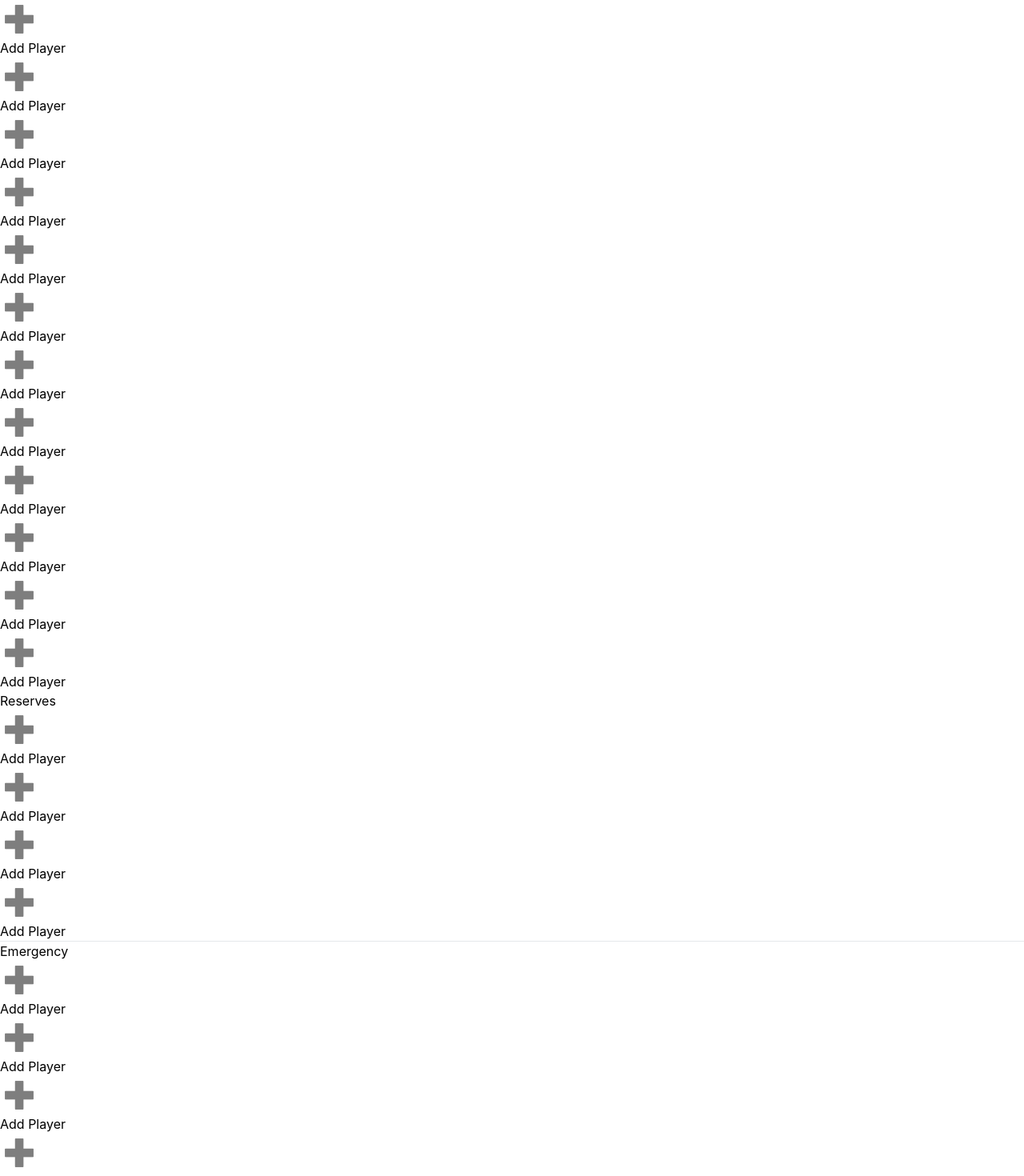
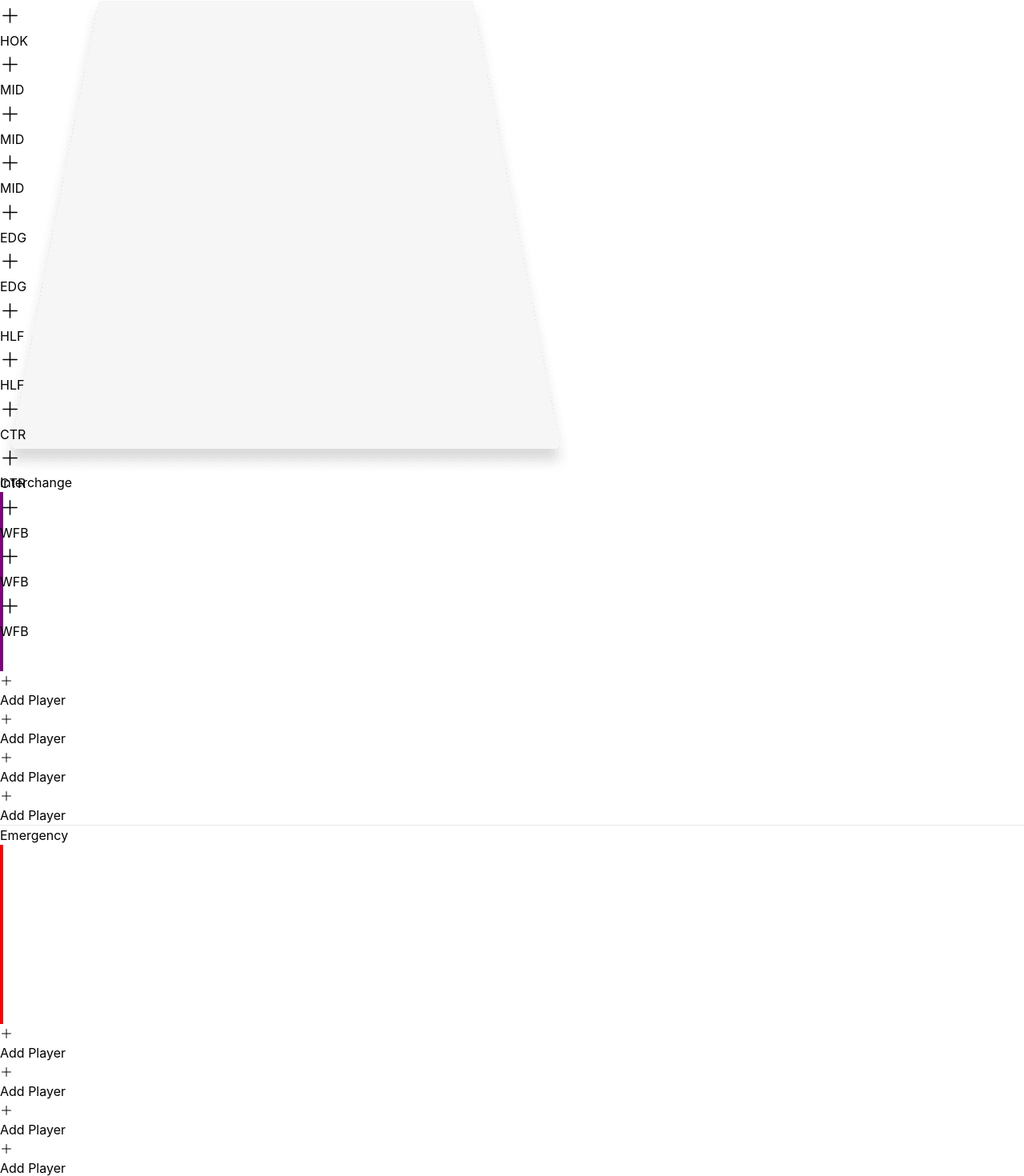
Before and after one commit to GeordieTG/Legend-Web, a React (Vite) app: page /team in a window 1280 px wide. Shown: the part 414-1884 px from the top of the page at 80% size. Built offline with nearby package versions, Linux system fonts and the light colour scheme.

Commit message:
Arranged Team and Reserves

```diff
--- a/src/components/Reserves.tsx
+++ b/src/components/Reserves.tsx
@@ -3,14 +3,78 @@ import TeamRow from "./TeamRow";
 const Reserves = () => {
     return (
         <div className="bg-white rounded-xl p-5 space-y-10">
-            <p className="text-black font-bold text-xl">Reserves</p>
+            <p className="text-black font-bold text-xl">Interchange</p>
 
-            <TeamRow number={2}/>
-            <TeamRow number={2}/>
+            <div className="flex">
+                <div style={{border:"2px solid purple", width:"1px", height:"224px"}}></div>
+                <div className="flex-grow">
+
+                    <div className="p-4 w-full hover:bg-gray-200">
+                        <div className="flex space-x-3">
+                            <i className="bi bi-plus-lg"></i>
+                            <p className="text-md">Add Player</p>
+                        </div>
+                    </div>
+
+                    <div className="p-4 hover:bg-gray-200">
+                        <div className="flex space-x-3">
+                            <i className="bi bi-plus-lg"></i>
+                            <p className="text-md">Add Player</p>
+                        </div>
+                    </div>
+
+                    <div className="p-4 hover:bg-gray-200">
+                        <div className="flex space-x-3">
+                            <i className="bi bi-plus-lg"></i>
+                            <p className="text-md">Add Player</p>
+                        </div>
+                    </div>
+
+                    <div className="p-4 hover:bg-gray-200">
+                        <div className="flex space-x-3">
+                            <i className="bi bi-plus-lg"></i>
+                            <p className="text-md">Add Player</p>
+                        </div>
+                    </div>
+                </div>
+            </div>
+
             <hr></hr>
+
             <p className="text-black font-bold text-xl">Emergency</p>
-            <TeamRow number={2}/>
-            <TeamRow number={2}/>
+            <div className="flex">
+            <div style={{border:"2px solid red", width:"1px", height:"224px"}}></div>
+            <div className="flex-grow">
+
+                    <div className="p-4 hover:bg-gray-200">
+                        <div className="flex space-x-3">
+                            <i className="bi bi-plus-lg"></i>
+                            <p className="text-md">Add Player</p>
+                        </div>
+                    </div>
+
+                    <div className="p-4 hover:bg-gray-200">
+                        <div className="flex space-x-3">
+                            <i className="bi bi-plus-lg"></i>
+                            <p className="text-md">Add Player</p>
+                        </div>
+                    </div>
+
+                    <div className="p-4 hover:bg-gray-200">
+                        <div className="flex space-x-3">
+                            <i className="bi bi-plus-lg"></i>
+                            <p className="text-md">Add Player</p>
+                        </div>
+                    </div>
+
+                    <div className="p-4 hover:bg-gray-200">
+                        <div className="flex space-x-3">
+                            <i className="bi bi-plus-lg"></i>
+                            <p className="text-md">Add Player</p>
+                        </div>
+                    </div>
+                </div>
+            </div>
 
         </div>
     )
--- a/src/components/Sidebar.tsx
+++ b/src/components/Sidebar.tsx
@@ -2,12 +2,11 @@ import {Link} from "react-router-dom";
 
 const Sidebar = () => {
     return (
-        <div style={{minWidth: "15rem", maxWidth:"15rem"}} className="raleway p-3 border bg-zinc-50 h-screen">
+        <div style={{minWidth: "15rem", maxWidth:"15rem"}} className="raleway p-3 border bg-zinc-100 h-screen">
 
             <h1 className="px-2 mt-10">legend.</h1>
 
             <div className="mt-16 flex flex-col gap-1">
-
                 <div className="flex space-x-4 rounded-lg p-2 hover:bg-gray-200">
                     <p><i style={{color:"black"}} className="sidebarText bi bi-dribbble"></i></p>
                     <Link className="text-black" to="/team">Team</Link>
@@ -27,9 +26,19 @@ const Sidebar = () => {
                     <p><i style={{color:"black"}} className="sidebarText bi bi-bar-chart"></i></p>
                     <Link className="text-black" to="/statistics">Statistics</Link>
                 </div>
-
             </div>
 
+            <hr className="my-5"></hr>
+
+            <div>
+                <h2 className="mb-5 text-gray-600">My Leagues</h2>
+                <div className="flex space-x-4 rounded-lg p-2 hover:bg-gray-200">
+                    <Link className="text-black" to="/statistics">Bishops</Link>
+                </div>
+                <div className="flex space-x-4 rounded-lg p-2 hover:bg-gray-200">
+                    <Link className="text-black" to="/statistics">UC</Link>
+                </div>
+            </div>
             <div className="fixed bottom-5">
 
                 <div className="flex space-x-2 items-center rounded px-2 hover:bg-gray-200">
--- a/src/components/Team.tsx
+++ b/src/components/Team.tsx
@@ -2,14 +2,22 @@ import TeamRow from "./TeamRow";
 
 const TeamComponent = () => {
     return (
-        <div id="team" className="space-y-12">
-                <TeamRow number={1}/>
-                <TeamRow number={3}/>
-                <TeamRow number={2}/>
-                <TeamRow number={2}/>
-                <TeamRow number={2}/>
-                <TeamRow number={3}/>
+        <>
+        <div className="flex justify-center items-center" style={{ position: "relative" }}>
+            <img className="" src="team-field.png" style={{height:"10%"}} />
+
+            <div id="team" className="space-y-4 flex-col flex justify-center" style={{ position: "absolute", top: 0, left: 0, right: 0, bottom: 0, zIndex: 1 }}>
+                <TeamRow number={1} label={"HOK"}/>
+                <TeamRow number={3} label={"MID"}/>
+                <TeamRow number={2} label={"EDG"}/>
+                <TeamRow number={2} label={"HLF"}/>
+                <TeamRow number={2} label={"CTR"}/>
+                <TeamRow number={3} label={"WFB"}/>
+            </div>
         </div>
+
+        </>
+
     )
 }
 
--- a/src/components/TeamRow.tsx
+++ b/src/components/TeamRow.tsx
@@ -4,10 +4,15 @@ const TeamRow = (props: any) => {
 
     const pfpArray = Array.from({ length: props.number }, (_, index) => index);
 
+    const positions = ["HOK", "MID", "MID", "MID", "EDG", "EDG", "HLF", "HLF", "CTR", "CTR", "WFB", "WFB", "WFB"]
     return (
-        <div className="flex justify-around">
+        <div className="flex justify-center space-x-10">
             {pfpArray.map((index) => (
-                <Player key={index} />
+                <div className="bg-white p-4 border rounded-lg flex items-center space-x-3">
+                    <i style={{fontSize:"25px"}} className="bi bi-plus-lg"></i>
+                    <p>{props.label}</p>
+                </div>
+
             ))}
         </div>
     )
--- a/src/pages/team/Team.tsx
+++ b/src/pages/team/Team.tsx
@@ -14,30 +14,31 @@ const Team = () => {
 
                 <Sidebar />
 
-
                 <div className="flex p-16 flex-col w-full">
 
                     <div>
                         <TeamMenu page="team" />
                     </div>
 
-                    <div className="flex">
-                        <div id="firstHalf" className="flex-auto p-10">
+                    {/* <div className="border rounded-lg mt-5 justify-evenly flex">
+
+                        <p>Salary Remaining: 10M</p>
+                        <p>Team Value: 0M</p>
+
+                    </div> */}
+
+                    <div className="flex items-center mt-5">
+                        <div id="firstHalf" className="">
                             <TeamComponent />
                         </div>
 
-                        <div id="secondHalf" className="flex-1 p-14">
+                        <div id="secondHalf" className="ml-20 flex-grow items-center">
                             <Reserves />
                         </div>
                     </div>
 
 
                 </div>
-
-
-
-
-
 
             </div>
 
```
Also changed, not shown: public/team-field.png (added).
